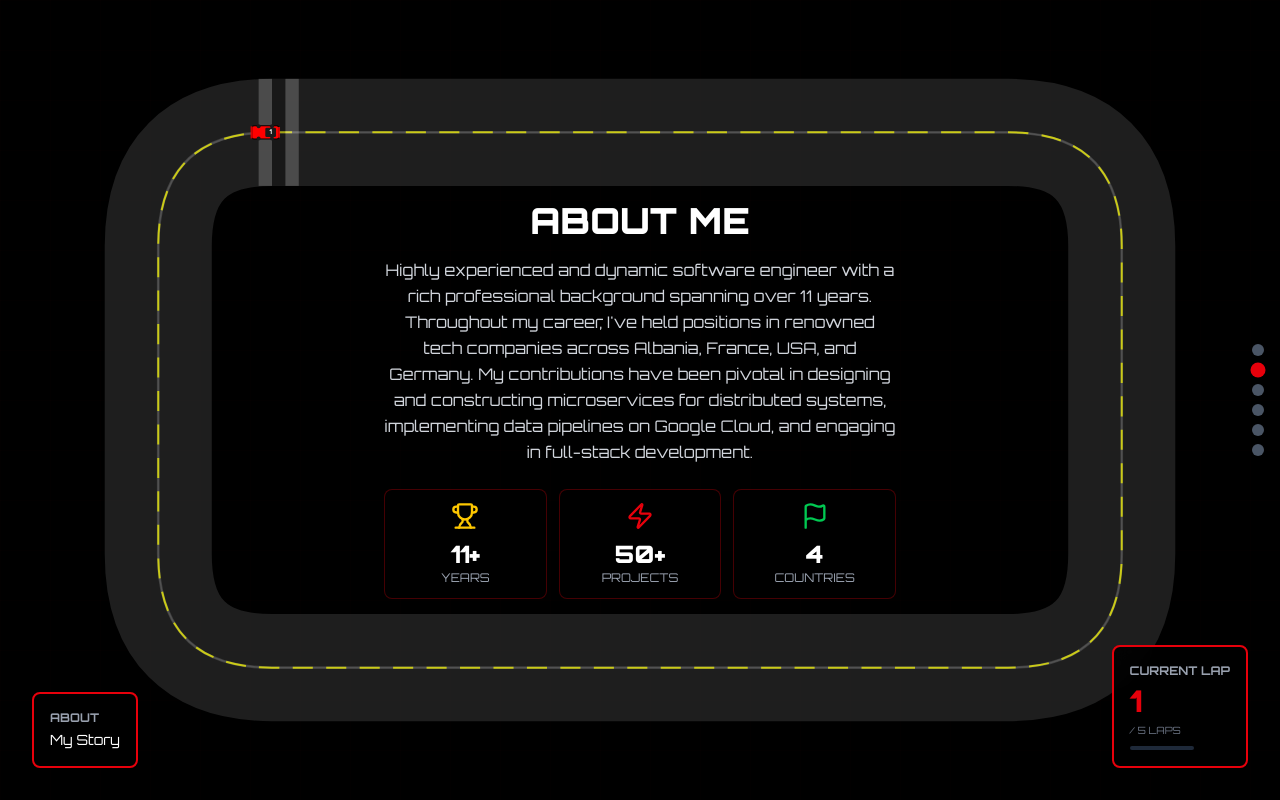
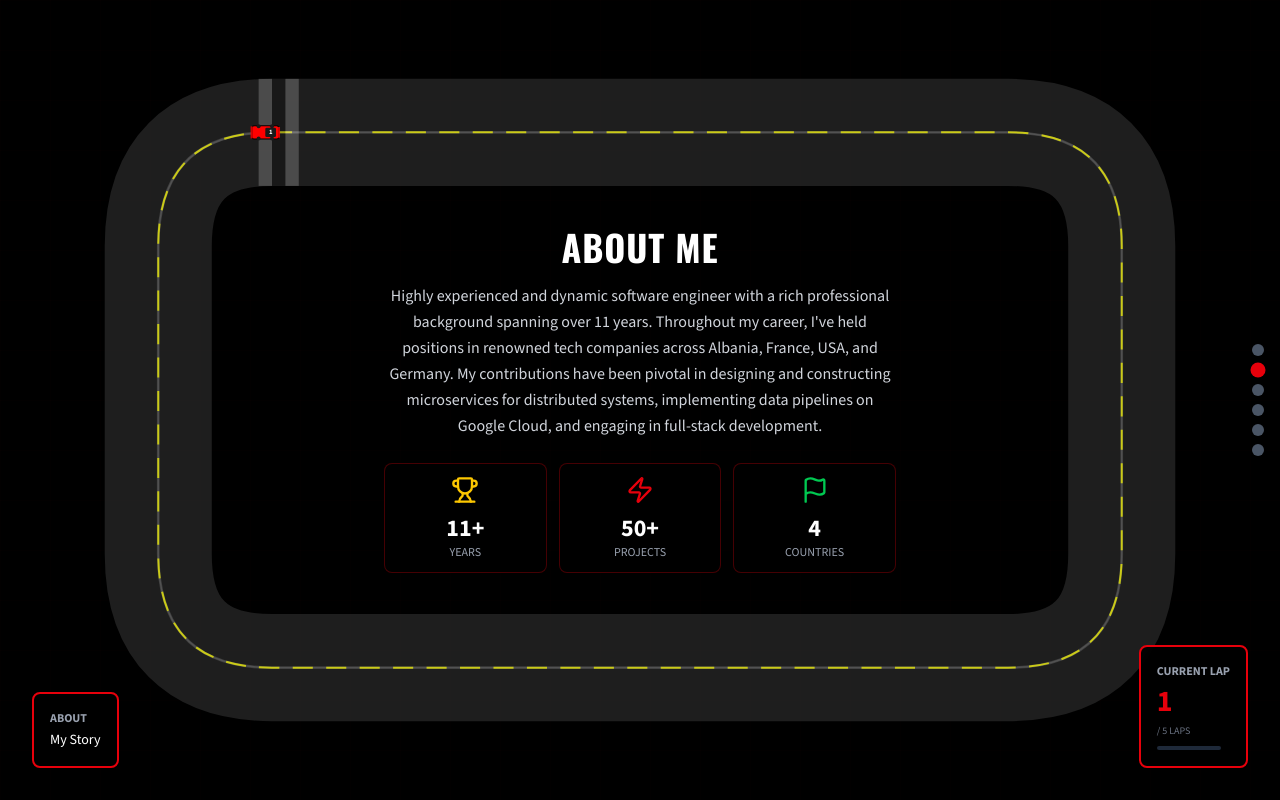
Before and after one commit to SavvyHex/sakethpai.me, a Next.js app: page / in a window 1280 px wide. Both pictures are taken after a click on the button 1258 px from the left and 370 px from the top of the page. Built offline with nearby package versions, Linux system fonts and the light colour scheme.

Commit message:
better fonts

```diff
--- a/app/globals.css
+++ b/app/globals.css
@@ -13,10 +13,8 @@
 @theme inline {
   --color-background: var(--background);
   --color-foreground: var(--foreground);
-  --font-sans: var(--font-geist-sans);
-  --font-mono: var(--font-geist-mono);
-  --font-orbitron: var(--font-orbitron);
-  --font-rajdhani: var(--font-rajdhani);
+  --font-sans: var(--font-source-sans);
+  --font-display: var(--font-oswald);
 }
 
 * {
@@ -26,10 +24,16 @@
 body {
   background: var(--asphalt);
   color: var(--foreground);
-  font-family: var(--font-orbitron), var(--font-rajdhani), -apple-system, BlinkMacSystemFont, 'Segoe UI', sans-serif;
+  font-family: var(--font-source-sans), -apple-system, BlinkMacSystemFont, 'Segoe UI', sans-serif;
   -webkit-font-smoothing: antialiased;
   -moz-osx-font-smoothing: grayscale;
   overflow-x: hidden;
+}
+
+h1, h2, h3, h4, h5, h6 {
+  font-family: var(--font-oswald), sans-serif;
+  text-transform: uppercase;
+  letter-spacing: 0.025em;
 }
 
 /* Custom scrollbar - Racing theme */
--- a/app/layout.tsx
+++ b/app/layout.tsx
@@ -1,25 +1,15 @@
 import type { Metadata } from "next";
-import { Geist, Geist_Mono, Orbitron, Rajdhani } from "next/font/google";
+import { Oswald, Source_Sans_3 } from "next/font/google";
 import "./globals.css";
 
-const geistSans = Geist({
-  variable: "--font-geist-sans",
+const oswald = Oswald({
+  variable: "--font-oswald",
   subsets: ["latin"],
+  weight: ["300", "400", "500", "600", "700"],
 });
 
-const geistMono = Geist_Mono({
-  variable: "--font-geist-mono",
-  subsets: ["latin"],
-});
-
-const orbitron = Orbitron({
-  variable: "--font-orbitron",
-  subsets: ["latin"],
-  weight: ["400", "500", "600", "700", "800", "900"],
-});
-
-const rajdhani = Rajdhani({
-  variable: "--font-rajdhani",
+const sourceSans = Source_Sans_3({
+  variable: "--font-source-sans",
   subsets: ["latin"],
   weight: ["300", "400", "500", "600", "700"],
 });
@@ -37,7 +27,7 @@ export default function RootLayout({
   return (
     <html lang="en">
       <body
-        className={`${geistSans.variable} ${geistMono.variable} ${orbitron.variable} ${rajdhani.variable} antialiased`}
+        className={`${oswald.variable} ${sourceSans.variable} antialiased`}
       >
         {children}
       </body>
--- a/app/page.tsx
+++ b/app/page.tsx
@@ -289,7 +289,7 @@ export default function Home() {
             <div className="w-20 h-20 mx-auto rounded-full bg-gradient-to-br from-red-600 to-red-800 flex items-center justify-center border-4 border-yellow-400 shadow-2xl shadow-red-600/50">
               <Flag size={40} className="text-yellow-400" fill="currentColor" />
             </div>
-            <h1 className="text-4xl md:text-6xl font-black" style={{ fontFamily: 'Orbitron, sans-serif' }}>
+            <h1 className="text-4xl md:text-6xl font-black">
               <span className="text-white">{personalInfo.name.split(' ')[0]}</span>
               <br />
               <span className="text-transparent bg-clip-text bg-gradient-to-r from-red-600 via-yellow-400 to-red-600">
@@ -297,8 +297,8 @@ export default function Home() {
               </span>
             </h1>
             <div className="px-5 py-2 bg-gradient-to-r from-red-600 to-red-800 border-2 border-yellow-400 rounded-lg inline-block">
-              <div className="text-xs text-yellow-400 font-bold" style={{ fontFamily: 'Orbitron, sans-serif' }}>DRIVER</div>
-              <div className="text-lg font-bold text-white" style={{ fontFamily: 'Orbitron, sans-serif' }}>{personalInfo.title}</div>
+              <div className="text-xs text-yellow-400 font-bold">DRIVER</div>
+              <div className="text-lg font-bold text-white">{personalInfo.title}</div>
             </div>
             <p className="text-base text-gray-300 mx-auto">{personalInfo.location}</p>
           </motion.div>
@@ -313,7 +313,7 @@ export default function Home() {
             exit={{ opacity: 0, y: -20 }}
             className="space-y-4 w-full"
           >
-            <h2 className="text-4xl font-black text-center mb-4" style={{ fontFamily: 'Orbitron, sans-serif' }}>
+            <h2 className="text-4xl font-black text-center mb-4">
               ABOUT ME
             </h2>
             <p className="text-base text-gray-300 leading-relaxed text-center">
@@ -322,17 +322,17 @@ export default function Home() {
             <div className="grid grid-cols-3 gap-3 mt-6">
               <div className="bg-black/60 border border-red-600/30 rounded-lg p-3 backdrop-blur text-center">
                 <Trophy size={28} className="text-yellow-400 mx-auto mb-2" />
-                <div className="text-2xl font-black text-white" style={{ fontFamily: 'Orbitron, sans-serif' }}>11+</div>
+                <div className="text-2xl font-black text-white">11+</div>
                 <div className="text-xs text-gray-400 uppercase">Years</div>
               </div>
               <div className="bg-black/60 border border-red-600/30 rounded-lg p-3 backdrop-blur text-center">
                 <Zap size={28} className="text-red-600 mx-auto mb-2" />
-                <div className="text-2xl font-black text-white" style={{ fontFamily: 'Orbitron, sans-serif' }}>50+</div>
+                <div className="text-2xl font-black text-white">50+</div>
                 <div className="text-xs text-gray-400 uppercase">Projects</div>
               </div>
               <div className="bg-black/60 border border-red-600/30 rounded-lg p-3 backdrop-blur text-center">
                 <Flag size={28} className="text-green-500 mx-auto mb-2" />
-                <div className="text-2xl font-black text-white" style={{ fontFamily: 'Orbitron, sans-serif' }}>4</div>
+                <div className="text-2xl font-black text-white">4</div>
                 <div className="text-xs text-gray-400 uppercase">Countries</div>
               </div>
             </div>
@@ -348,14 +348,14 @@ export default function Home() {
             exit={{ opacity: 0, x: 20 }}
             className="space-y-3 w-full"
           >
-            <h2 className="text-4xl font-black text-center mb-4" style={{ fontFamily: 'Orbitron, sans-serif' }}>
+            <h2 className="text-4xl font-black text-center mb-4">
               EXPERIENCE
             </h2>
             <div className="space-y-3 max-h-[350px] overflow-y-auto pr-2">
               {experiences.slice(0, 3).map((exp, idx) => (
                 <div key={idx} className="bg-black/60 border border-red-600/30 rounded-lg p-3 backdrop-blur">
                   <div className="flex items-start justify-between mb-1">
-                    <h3 className="text-lg font-bold text-white" style={{ fontFamily: 'Orbitron, sans-serif' }}>
+                    <h3 className="text-lg font-bold text-white">
                       {exp.title}
                     </h3>
                     <span className="text-xs text-red-600 font-bold">{exp.startDate}</span>
@@ -377,13 +377,13 @@ export default function Home() {
             exit={{ opacity: 0, scale: 0.9 }}
             className="space-y-4 w-full"
           >
-            <h2 className="text-4xl font-black text-center mb-4" style={{ fontFamily: 'Orbitron, sans-serif' }}>
+            <h2 className="text-4xl font-black text-center mb-4">
               SKILLS
             </h2>
             <div className="grid grid-cols-2 gap-3 max-h-[350px] overflow-y-auto pr-2">
               {skills.slice(0, 4).map((category, idx) => (
                 <div key={idx} className="bg-black/60 border border-red-600/30 rounded-lg p-3 backdrop-blur">
-                  <h3 className="text-xs font-bold text-red-400 uppercase mb-2" style={{ fontFamily: 'Orbitron, sans-serif' }}>
+                  <h3 className="text-xs font-bold text-red-400 uppercase mb-2">
                     {category.category}
                   </h3>
                   <div className="flex flex-wrap gap-1.5">
@@ -391,7 +391,6 @@ export default function Home() {
                       <span
                         key={skillIdx}
                         className="px-2 py-0.5 bg-black/40 border border-red-600/30 rounded text-xs text-gray-300"
-                        style={{ fontFamily: 'Rajdhani, sans-serif' }}
                       >
                         {skill}
                       </span>
@@ -412,7 +411,7 @@ export default function Home() {
             exit={{ opacity: 0, y: -20 }}
             className="space-y-3 w-full"
           >
-            <h2 className="text-4xl font-black text-center mb-4" style={{ fontFamily: 'Orbitron, sans-serif' }}>
+            <h2 className="text-4xl font-black text-center mb-4">
               EDUCATION
             </h2>
             <div className="grid gap-3 max-h-[350px] overflow-y-auto pr-2">
@@ -449,7 +448,7 @@ export default function Home() {
             <div className="w-20 h-20 mx-auto rounded-full bg-gradient-to-br from-green-600 to-green-800 flex items-center justify-center border-4 border-yellow-400 shadow-2xl shadow-green-600/50">
               <Flag size={40} className="text-yellow-400" fill="currentColor" />
             </div>
-            <h2 className="text-4xl font-black" style={{ fontFamily: 'Orbitron, sans-serif' }}>
+            <h2 className="text-4xl font-black">
               GET IN TOUCH
             </h2>
             <p className="text-sm text-gray-400">Let's build something amazing together</p>
@@ -473,8 +472,7 @@ export default function Home() {
             {personalInfo.email && (
               <a
                 href={`mailto:${personalInfo.email}`}
-                className="inline-block px-6 py-3 bg-gradient-to-r from-red-600 to-red-800 border-2 border-yellow-400 rounded-lg font-black text-base text-white shadow-lg shadow-red-600/50 hover:shadow-red-600/80 transition-all duration-300"
-                style={{ fontFamily: 'Orbitron, sans-serif' }}
+                className="inline-block px-6 py-3 bg-gradient-to-r from-red-600 to-red-800 border-2 border-yellow-400 rounded-lg font-black text-base text-white shadow-lg shadow-red-600/50 hover:shadow-red-600/80 transition-all duration-300 uppercase"
               >
                 SEND EMAIL
               </a>
@@ -551,10 +549,10 @@ export default function Home() {
 
       {/* Lap Counter */}
       <div className="fixed bottom-8 right-8 z-50 bg-black/90 border-2 border-red-600 rounded-lg p-4 backdrop-blur-sm">
-        <div className="text-xs text-gray-400 mb-1 font-bold" style={{ fontFamily: 'Orbitron, sans-serif' }}>
+        <div className="text-xs text-gray-400 mb-1 font-bold uppercase">
           CURRENT LAP
         </div>
-        <div className="text-3xl font-black text-red-600" style={{ fontFamily: 'Orbitron, sans-serif' }}>
+        <div className="text-3xl font-black text-red-600">
           {currentLap}
         </div>
         <div className="text-[10px] text-gray-500 mt-1">/ {totalLaps - 1} LAPS</div>
@@ -569,7 +567,7 @@ export default function Home() {
 
       {/* Section indicator */}
       <div className="fixed bottom-8 left-8 z-50 bg-black/90 border-2 border-red-600 rounded-lg p-4 backdrop-blur-sm">
-        <div className="text-xs text-gray-400 mb-1 font-bold" style={{ fontFamily: 'Orbitron, sans-serif' }}>
+        <div className="text-xs text-gray-400 mb-1 font-bold uppercase">
           {sections[currentLap].title}
         </div>
         <div className="text-sm text-white">{sections[currentLap].subtitle}</div>
```
